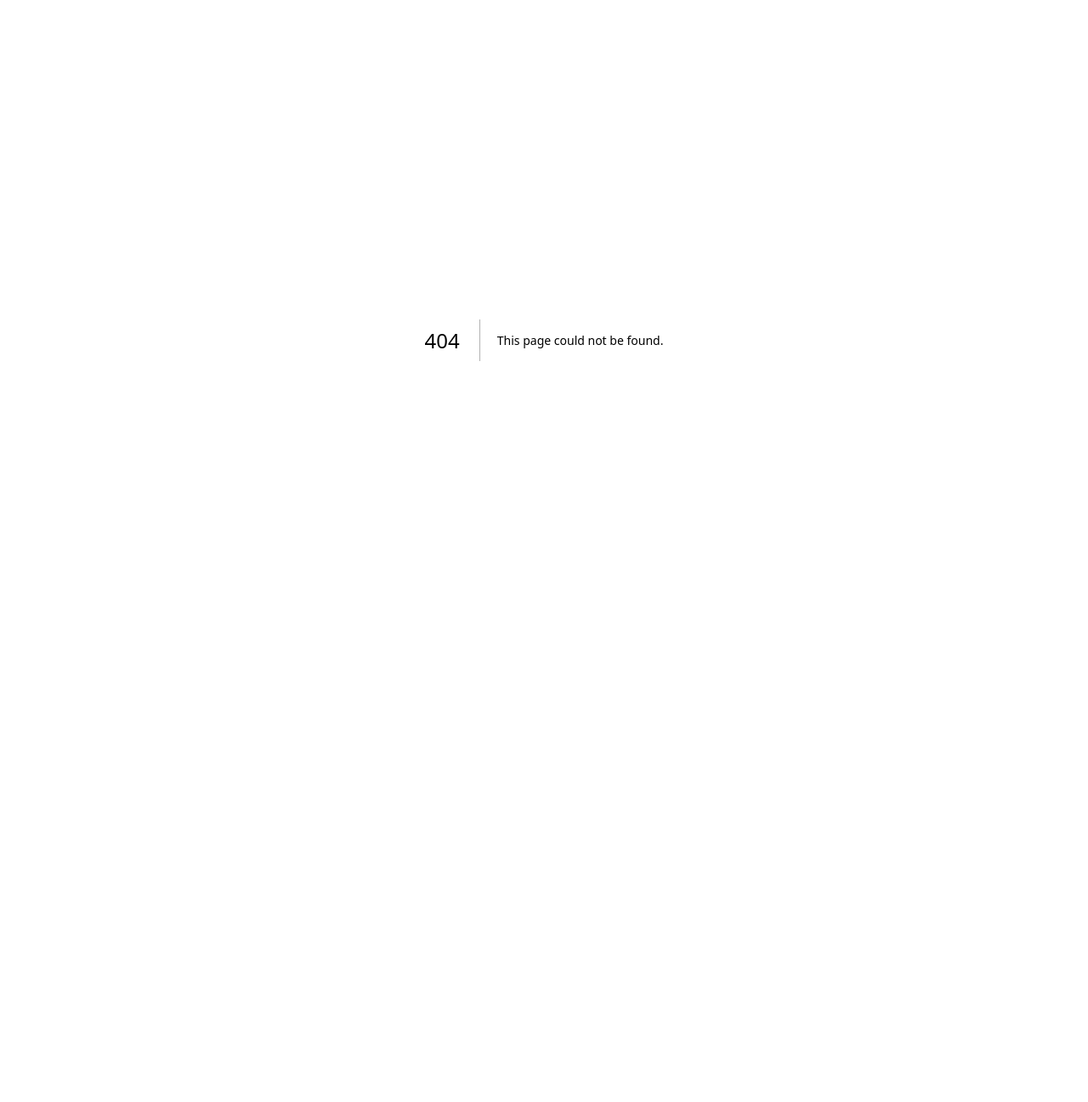
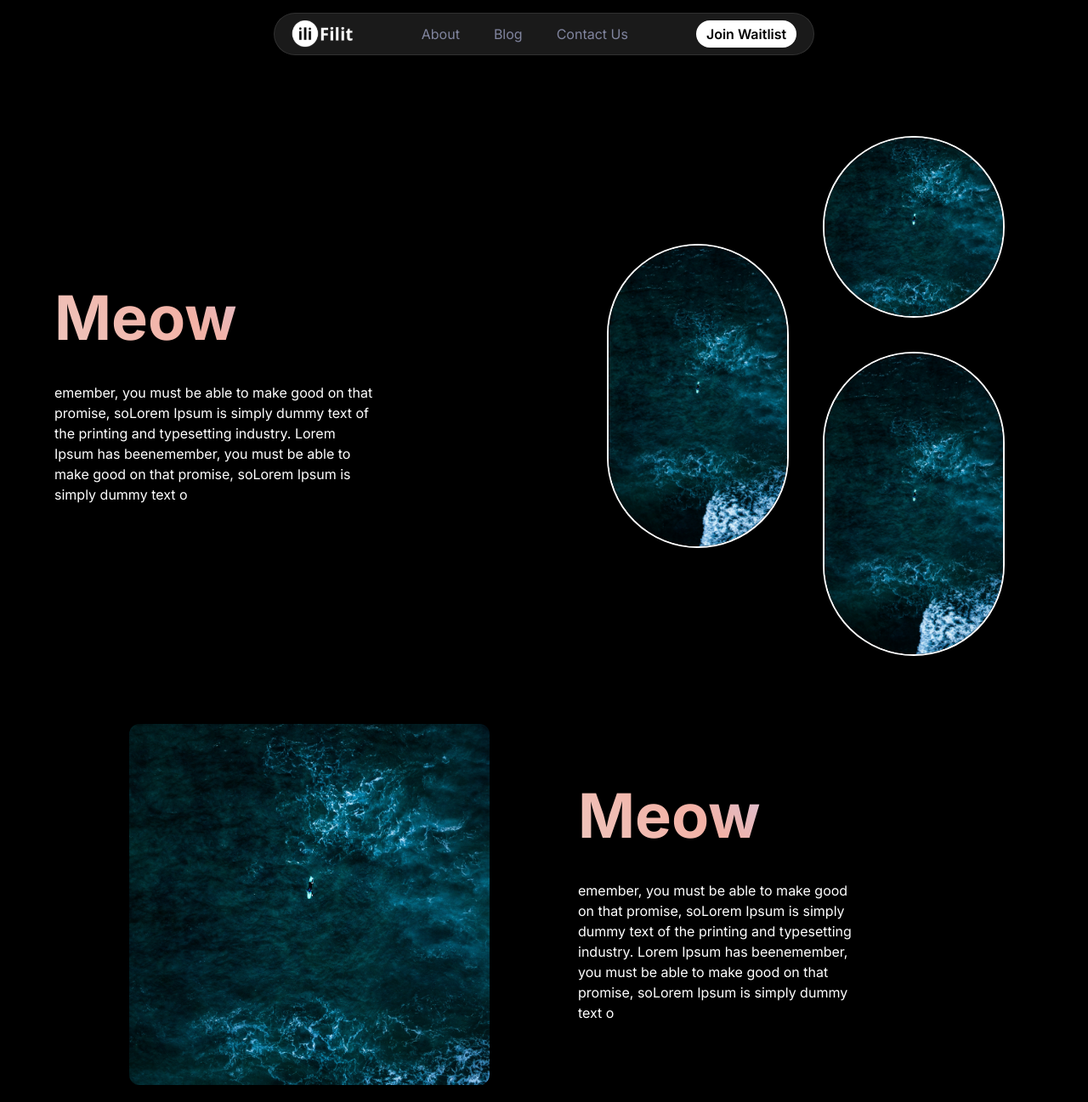
Before and after one commit to g-kabra/FilitBlackLanding, a Next.js app: page /about in a window 1280 px wide. Before the commit this address had no page. Shown: the top 1297 px of the page at 85% size. Before the commit the page ends 800 px from the top, so only its background shows below. Built offline with nearby package versions, Linux system fonts and the light colour scheme.

Commit message:
Made about section

```diff
--- /dev/null
+++ b/src/app/about/page.tsx
@@ -0,0 +1,102 @@
+import React from "react";
+import Image from "next/image";
+
+import CTA from "@/components/sections/cta";
+import Layout from "@/components/layout";
+
+function About() {
+  return (
+    <Layout>
+      <section className="flex flex-wrap md:grid grid-cols-2 w-[90%] gap-20 mx-auto py-20">
+        <div className="flex flex-col gap-10 justify-center">
+          <h1 className="text-7xl font-bold text-transparent bg-clip-text bg-gradient-linear">
+            Meow
+          </h1>
+          <p className="w-[90%] md:w-[70%]">
+            emember, you must be able to make good on that promise, soLorem
+            Ipsum is simply dummy text of the printing and typesetting industry.
+            Lorem Ipsum has beenemember, you must be able to make good on that
+            promise, soLorem Ipsum is simply dummy text o
+          </p>
+        </div>
+        <div className="flex justify-center w-full gap-10">
+          <div className="flex flex-col w-[40%] justify-center">
+            <div className="aspect-[3/5] max-md:w-full rounded-full border-2 border-white  relative overflow-hidden">
+              <Image
+                src="/images/sample.jpg"
+                fill
+                alt=""
+                style={{ objectFit: "cover" }}
+              />
+            </div>
+          </div>
+          <div className="flex flex-col gap-10 w-[40%]">
+            <div className="aspect-square max-md:w-full rounded-full border-2 border-white  relative overflow-hidden">
+              <Image
+                src="/images/sample.jpg"
+                fill
+                alt=""
+                style={{ objectFit: "cover" }}
+              />
+            </div>
+            <div className="aspect-[3/5] max-md:w-full rounded-full border-2 border-white  relative overflow-hidden">
+              <Image
+                src="/images/sample.jpg"
+                fill
+                alt=""
+                style={{ objectFit: "cover" }}
+              />
+            </div>
+          </div>
+        </div>
+      </section>
+      <section className="md:w-[80%] w-[90%] mx-auto flex flex-col gap-20">
+        <div className="flex flex-col md:grid grid-cols-2 gap-20">
+          <div className="w-[90%] aspect-square max-w-[500px] relative rounded-xl overflow-hidden mx-auto">
+            <Image
+              src="/images/sample.jpg"
+              fill
+              alt=""
+              style={{ objectFit: "cover" }}
+            />
+          </div>
+          <div className="flex flex-col gap-10 justify-center">
+            <h1 className="text-7xl font-bold text-transparent bg-clip-text bg-gradient-linear">
+              Meow
+            </h1>
+            <p className="w-[90%] md:w-[70%]">
+              emember, you must be able to make good on that promise, soLorem
+              Ipsum is simply dummy text of the printing and typesetting
+              industry. Lorem Ipsum has beenemember, you must be able to make
+              good on that promise, soLorem Ipsum is simply dummy text o
+            </p>
+          </div>
+        </div>
+        <div className="flex flex-col-reverse md:grid grid-cols-2 gap-20">
+          <div className="flex flex-col gap-10 justify-center">
+            <h1 className="text-7xl font-bold text-transparent bg-clip-text bg-gradient-linear">
+              Meow
+            </h1>
+            <p className="w-[90%] md:w-[70%]">
+              emember, you must be able to make good on that promise, soLorem
+              Ipsum is simply dummy text of the printing and typesetting
+              industry. Lorem Ipsum has beenemember, you must be able to make
+              good on that promise, soLorem Ipsum is simply dummy text o
+            </p>
+          </div>
+          <div className="w-[90%] aspect-square max-w-[500px] relative rounded-xl overflow-hidden mx-auto">
+            <Image
+              src="/images/sample.jpg"
+              fill
+              alt=""
+              style={{ objectFit: "cover" }}
+            />
+          </div>
+        </div>
+      </section>
+      <CTA />
+    </Layout>
+  );
+}
+
+export default About;
--- a/src/app/blogs/[slug]/page.tsx
+++ b/src/app/blogs/[slug]/page.tsx
@@ -60,7 +60,10 @@ function BlogPost({ params }: { params: { slug: string } }) {
     getBlog(params.slug).then((blog) => {
       setBlog(blog[0]);
     });
-    getBlogs(params.slug).then((blogs) => setBlogs(blogs));
+    getBlogs(params.slug).then((blogs) => {
+      setBlogs(blogs);
+    });
+
     setLoading(false);
   }, []);
   return (
```
Also changed, not shown: public/images/sample.jpg (added).
